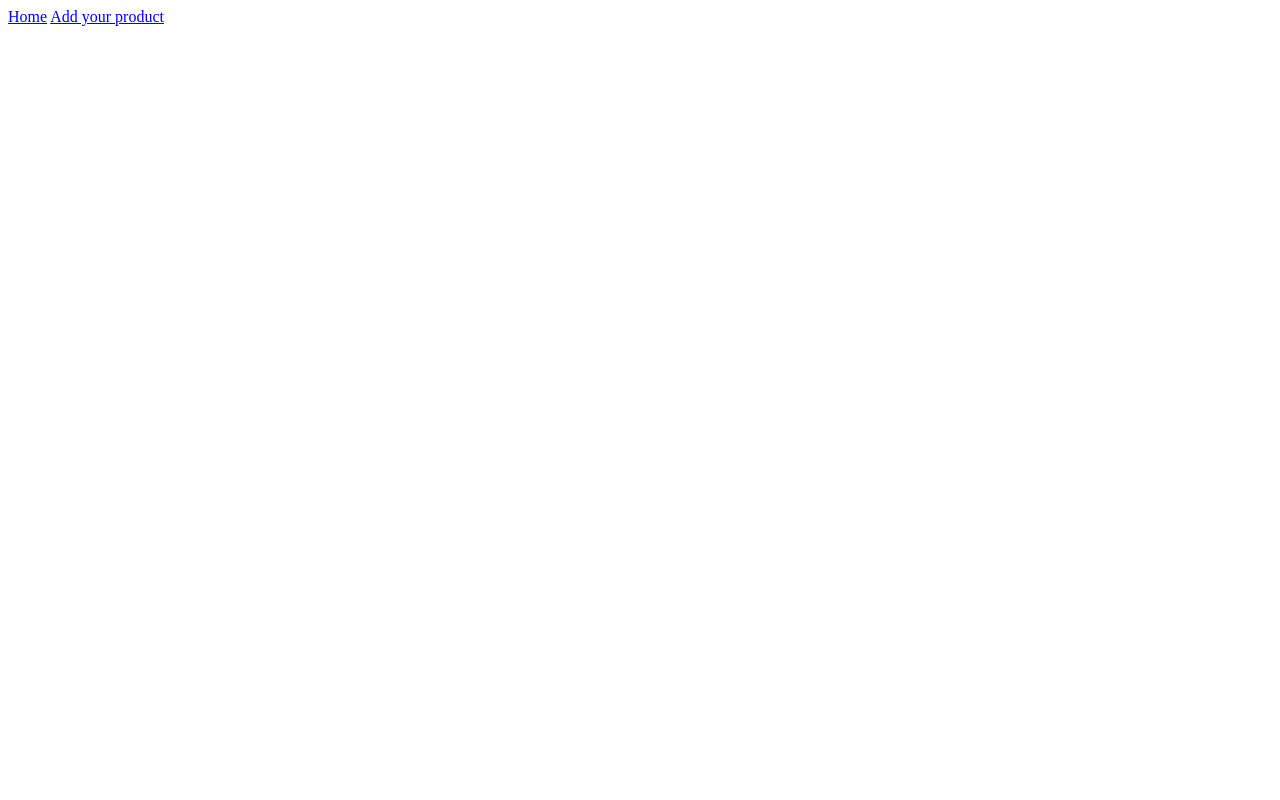
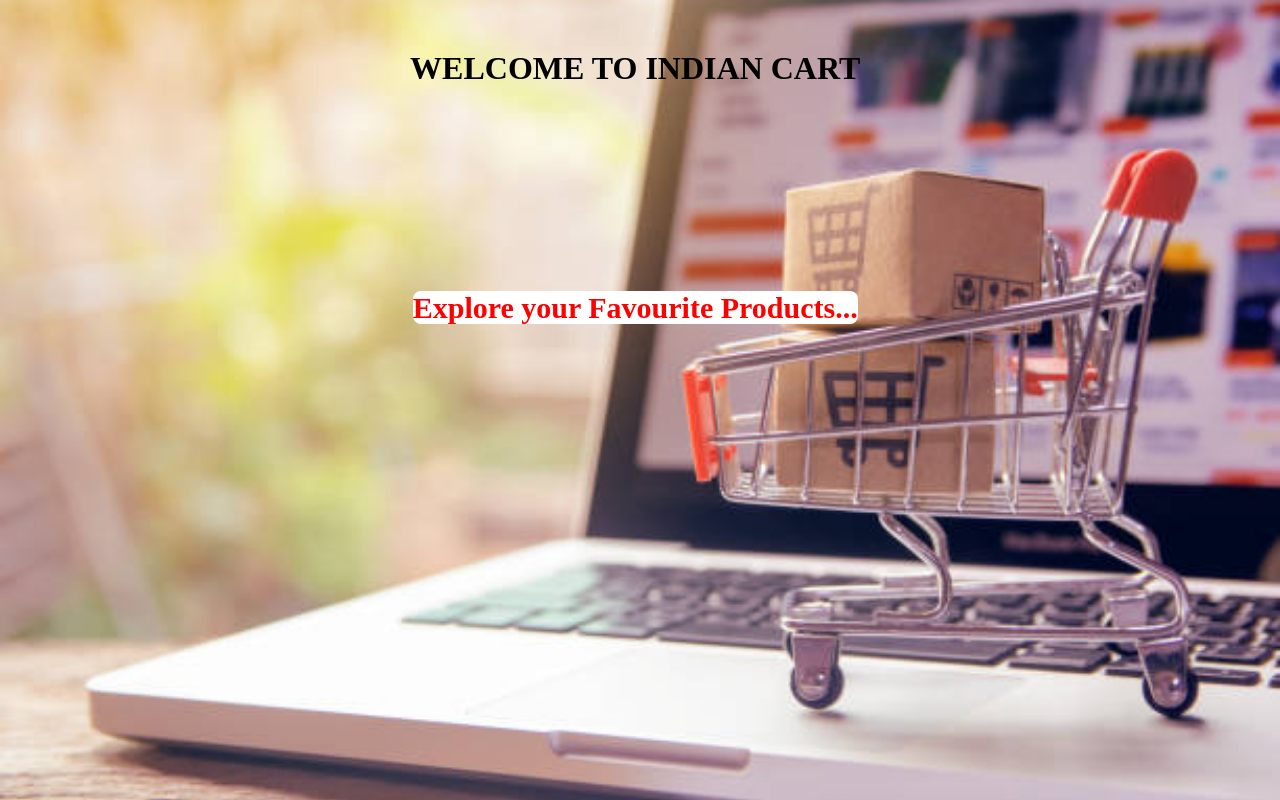
Before and after one commit to soniasingh98/Product-Website, a plain HTML site: page index.html in a window 1280 px wide. Drawn offline with Linux system fonts and the light colour scheme.

Commit message:
interface modification

```diff
--- a/index.html
+++ b/index.html
@@ -6,8 +6,38 @@
     <meta name="viewport" content="width=device-width, initial-scale=1.0">
     <title>Document</title>
 </head>
+<style>
+    body{
+        background: center/cover no-repeat url("interfaceImage.jpg");
+        height: 90vh;
+        width:98vw;
+    }
+    h1{
+       text-align: center;
+       margin-top: 50px;
+
+    }
+    .container{
+      display: flex;
+      align-items: center;
+      justify-content: center;
+      height:400px;
+    }
+    span{
+        font-size: 30px;
+        font-weight: bolder;
+        background-color: white;
+        border-radius: 8px;
+        color: red;
+    }
+    a{
+        text-decoration: none;
+    }
+</style>
 <body>
-    <a href="products.html">Home</a>
-    <a href="admin.html">Add your product</a>
+    <h1>WELCOME TO INDIAN CART</h1>
+    <div class="container">
+   <a href="products.html"><span>Explore your Favourite Products...</span></a>
+</div>
 </body>
 </html>
```
Also changed, not shown: product-details.html (+1 -1 lines), interfaceImage.jpg (added).
